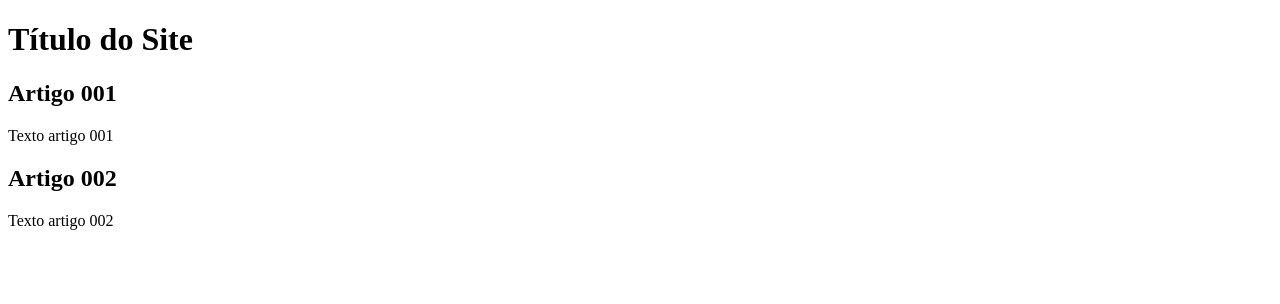
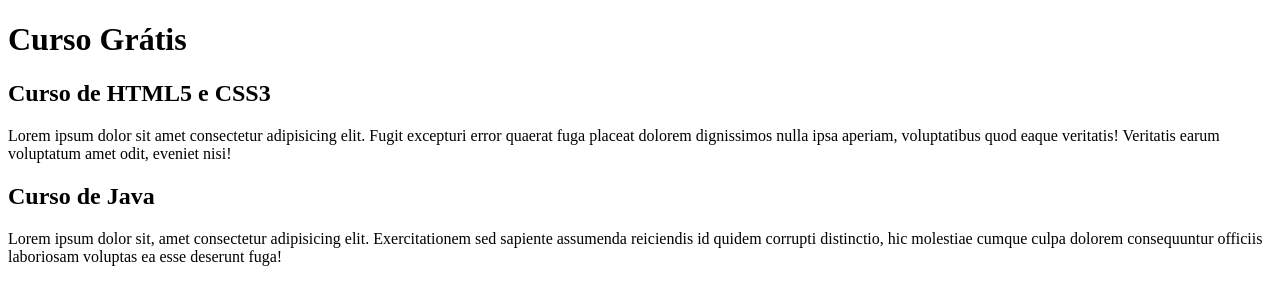
Before and after one commit to CarlosHelano/projeto-site, a plain HTML site: page index.html in a window 1280 px wide. Drawn offline with Linux system fonts and the light colour scheme.

Commit message:
Comecei a escrever o conteúdo

```diff
--- a/index.html
+++ b/index.html
@@ -9,17 +9,17 @@
 
     <main>
         <header>
-            <h1>Título do Site</h1>
+            <h1>Curso Grátis</h1>
         </header>
 
         <article>
-            <h2>Artigo 001</h2>
-            <p>Texto artigo 001</p>
+            <h2>Curso de HTML5 e CSS3</h2>
+            <p>Lorem ipsum dolor sit amet consectetur adipisicing elit. Fugit excepturi error quaerat fuga placeat dolorem dignissimos nulla ipsa aperiam, voluptatibus quod eaque veritatis! Veritatis earum voluptatum amet odit, eveniet nisi!</p>
         </article>
 
         <article>
-            <h2>Artigo 002</h2>
-            <p>Texto artigo 002</p>
+            <h2>Curso de Java</h2>
+            <p>Lorem ipsum dolor sit, amet consectetur adipisicing elit. Exercitationem sed sapiente assumenda reiciendis id quidem corrupti distinctio, hic molestiae cumque culpa dolorem consequuntur officiis laboriosam voluptas ea esse deserunt fuga!</p>
         </article>
 
     </main>
```
